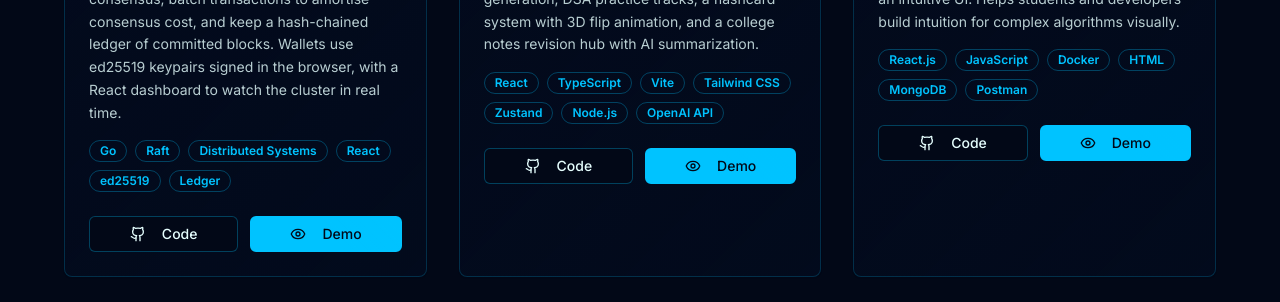
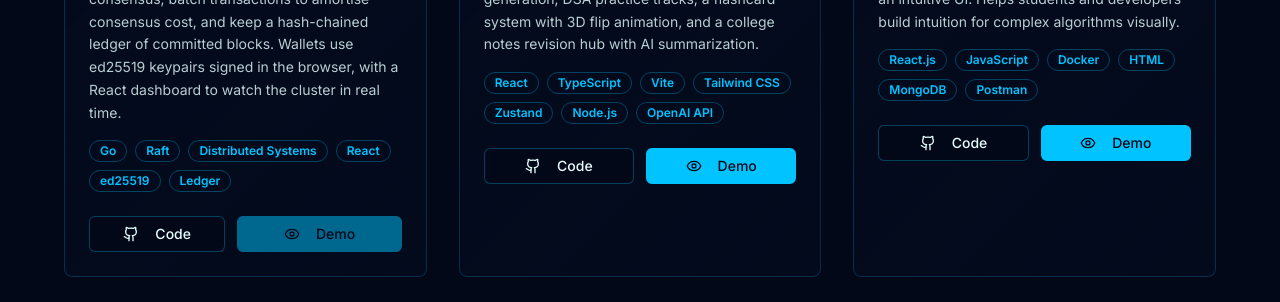
Before and after one commit to masterhj/hjdev, a React (Vite) app: page / in a window 1280 px wide. Shown: the part 5340-5642 px from the top of the page. Built offline with nearby package versions, Linux system fonts and the light colour scheme.

Commit message:
Changes
Co-authored-by: masterhj <182103711+masterhj@users.noreply.github.com>

```diff
--- a/src/components/Projects.tsx
+++ b/src/components/Projects.tsx
@@ -118,21 +118,46 @@ const Projects = () => {
 
                 {/* Action buttons */}
                 <div className="flex gap-3">
+                  <a
+                    href={project.links.github}
+                    target="_blank"
+                    rel="noopener noreferrer"
+                    className="flex-1"
+                  >
                     <Button
                       size="sm"
                       variant="outline"
-                    className="flex-1 border-primary/30 hover:bg-primary/10 group"
+                      className="w-full border-primary/30 hover:bg-primary/10 group"
                     >
                       <Github className="h-4 w-4 mr-2" />
                       Code
                     </Button>
+                  </a>
+                  {project.links.demo ? (
+                    <a
+                      href={project.links.demo}
+                      target="_blank"
+                      rel="noopener noreferrer"
+                      className="flex-1"
+                    >
                       <Button
                         size="sm"
-                    className="flex-1 btn-neon text-sm py-2"
+                        className="w-full btn-neon text-sm py-2"
                       >
                         <Eye className="h-4 w-4 mr-2" />
                         Demo
                       </Button>
+                    </a>
+                  ) : (
+                    <Button
+                      size="sm"
+                      className="flex-1 btn-neon text-sm py-2 opacity-60 cursor-not-allowed"
+                      disabled
+                    >
+                      <Eye className="h-4 w-4 mr-2" />
+                      Demo
+                    </Button>
+                  )}
                 </div>
               </div>
             </Card>
```
Lines whose indentation alone changed are shown as unchanged.
